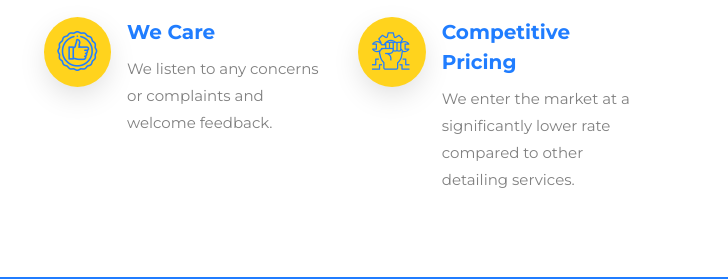
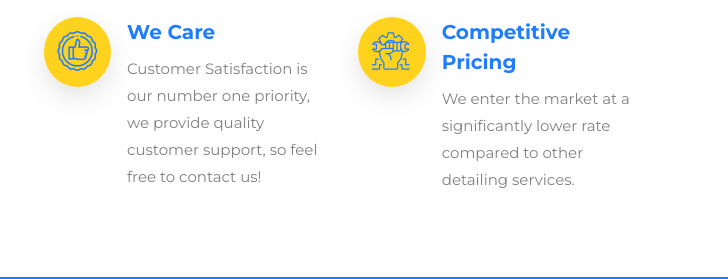
Before and after one commit to landenthemick/Cornerstone-Detailing, a plain HTML site: page about.html in a window 1280 px wide. Shown: the part 1140-1419 px from the top of the page, 552-1280 px from the left. Drawn offline with Linux system fonts and the light colour scheme; some packages are replaced by stand-ins of ours; no server answers; files whose address does not match are found by name.

Commit message:
Update about.html

```diff
--- a/about.html
+++ b/about.html
@@ -104,7 +104,7 @@
 	    					<div class="icon d-flex align-items-center justify-content-center"><span class="flaticon-winner"></span></div>
 	    					<div class="text pl-3">
 	    						<h4>We Care</h4>
-	    						<p>We listen to any concerns or complaints and welcome feedback.</p>
+	    						<p>Customer Satisfaction is our number one priority, we provide quality customer support, so feel free to contact us!</p>
 	    					</div>
 	    				</div>
 	    				<div class="col-md-6 services-2 w-100 d-flex">
```
